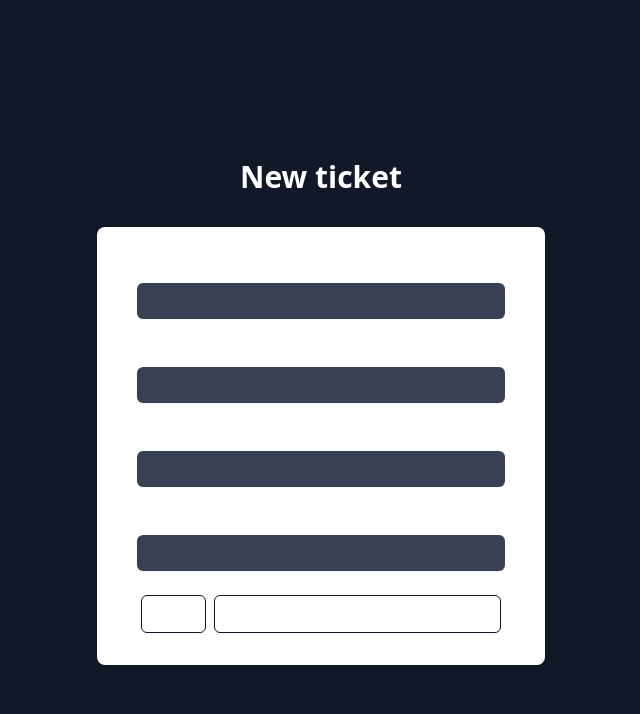
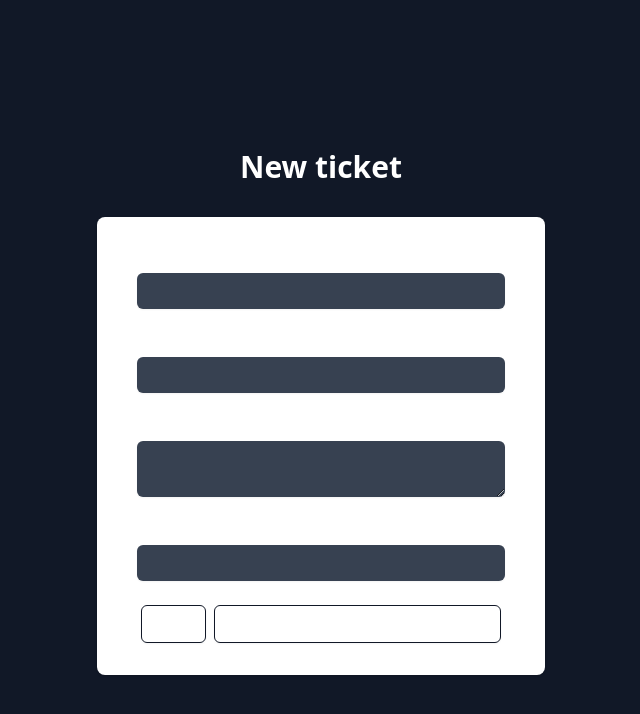
Before and after one commit to Traceton/Ticketer, a Next.js app: page /tickets/createTicket in a window 1280 px wide. Shown: the top 714 px of the page, without its empty margins (319-959 px from the left). Built offline with nearby package versions, Linux system fonts and the light colour scheme.

Commit message:
changed description to a text area

```diff
--- a/pages/tickets/createTicket.js
+++ b/pages/tickets/createTicket.js
@@ -80,7 +80,7 @@ export default function CreateTicket() {
                   Description
                 </label>
                 <div className="mt-1">
-                  <input
+                  <textarea
                     id="description"
                     name="description"
                     type="description"
--- a/pages/tickets/editTickets/[ticketId].js
+++ b/pages/tickets/editTickets/[ticketId].js
@@ -105,7 +105,7 @@ export default function EditTicket(props) {
                   Description
                 </label>
                 <div className="mt-1">
-                  <input
+                  <textarea
                     defaultValue={props.ticket.description}
                     id="description"
                     name="description"
```
